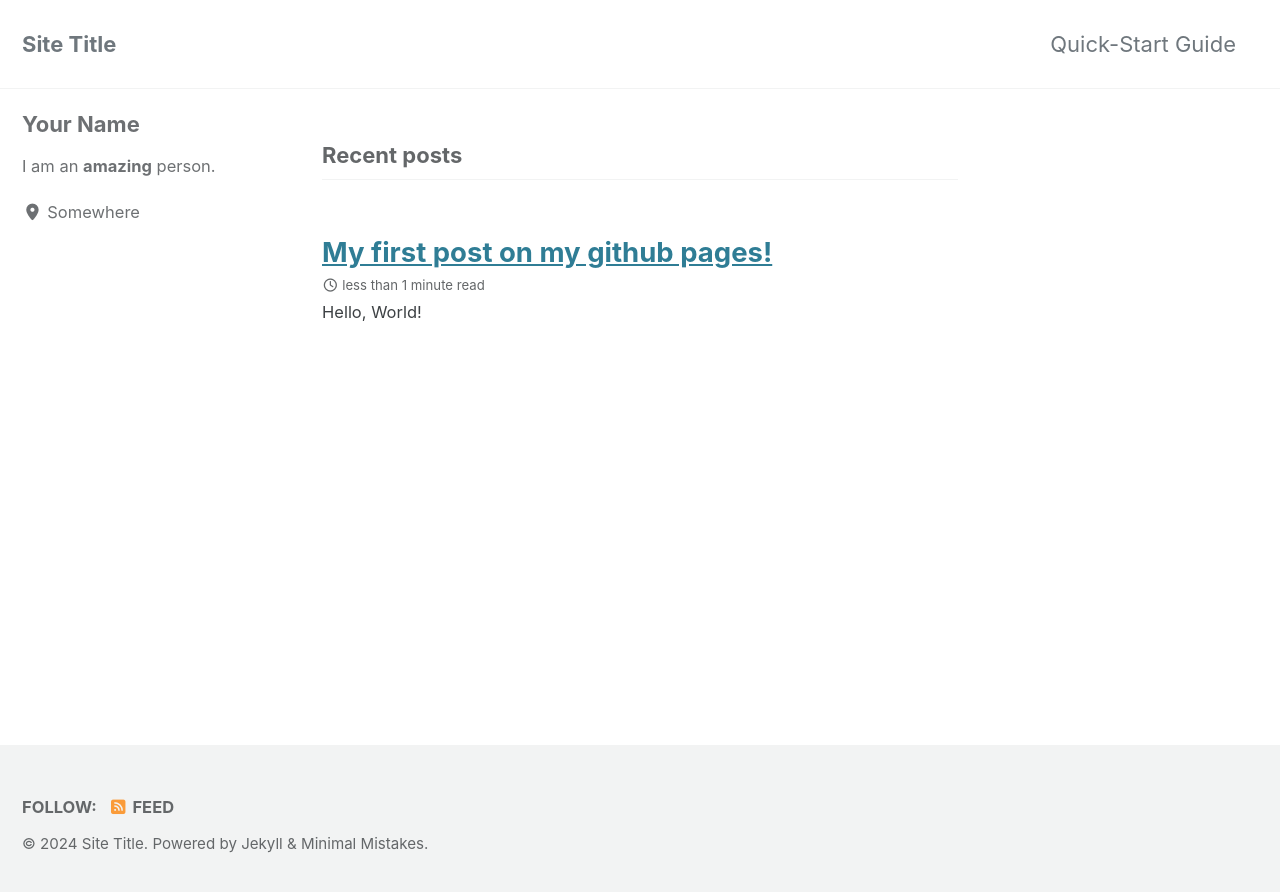
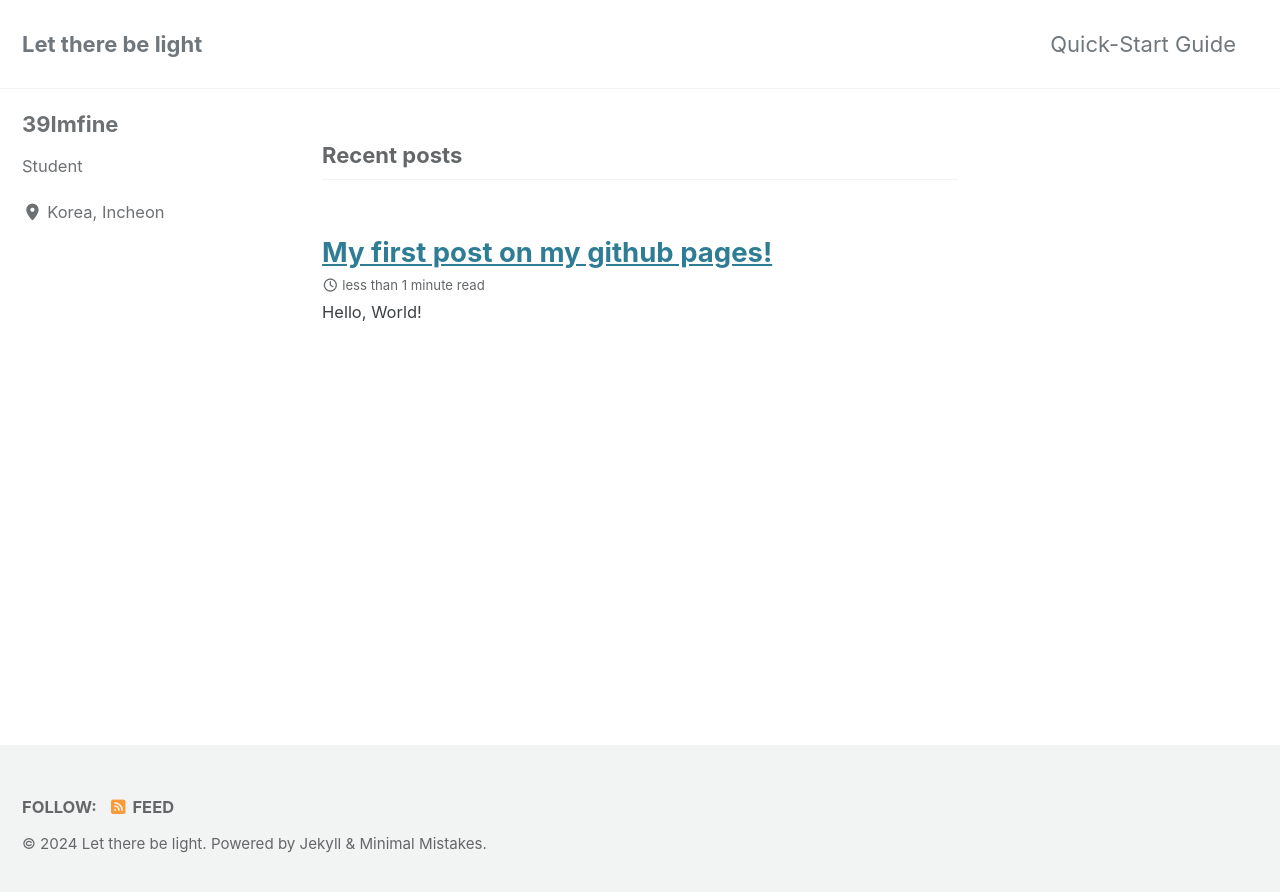
Before and after one commit to MossyStone01/LJMin1.github.io, a Jekyll site: the page built from index.html, in a window 1280 px wide. Shown: the top 892 px of the page. Built offline with Jekyll 4.4.1, drawn with Linux system fonts in a browser that asks for light colours; cached includes are drawn as plain includes; the list of posts is cut into pages by our own code.

Commit message:
Update _config.yml

```diff
--- a/_config.yml
+++ b/_config.yml
@@ -17,11 +17,11 @@ minimal_mistakes_skin    : "default" # "air", "aqua", "contrast", "dark", "dirt"
 # Site Settings
 locale                   : "en-US"
 rtl                      : # true, false (default) # turns direction of the page into right to left for RTL languages
-title                    : "Site Title"
+title                    : "Let there be light"
 title_separator          : "-"
 subtitle                 : # site tagline that appears below site title in masthead
-name                     : "My Name"
-description              : "My Github Pages"
+name                     : "Light Theme Maniac"
+description              : "Use Light Theme, mate."
 url                      : "https://39imfine.github.io/"
 baseurl                  : # the subpath of your site, e.g. "/blog"
 repository               : # GitHub username/repo-name e.g. "mmistakes/minimal-mistakes"
@@ -113,10 +113,10 @@ analytics:
 
 # Site Author
 author:
-  name             : "Your Name"
+  name             : "39Imfine"
   avatar           : # path of avatar image, e.g. "/assets/images/bio-photo.jpg"
-  bio              : "I am an **amazing** person."
-  location         : "Somewhere"
+  bio              : "Student"
+  location         : "Korea, Incheon"
   email            :
   links:
     - label: "Email"
```
